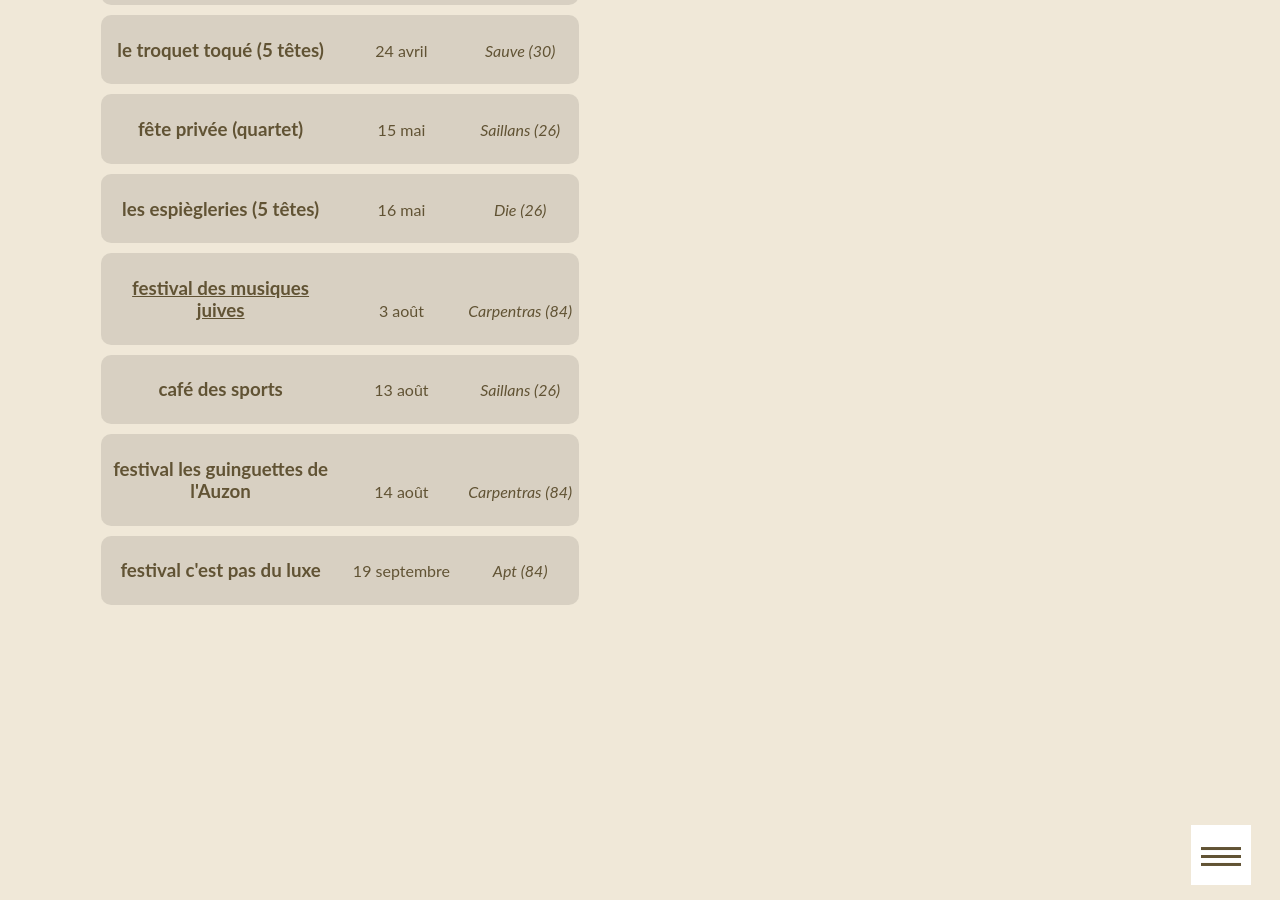
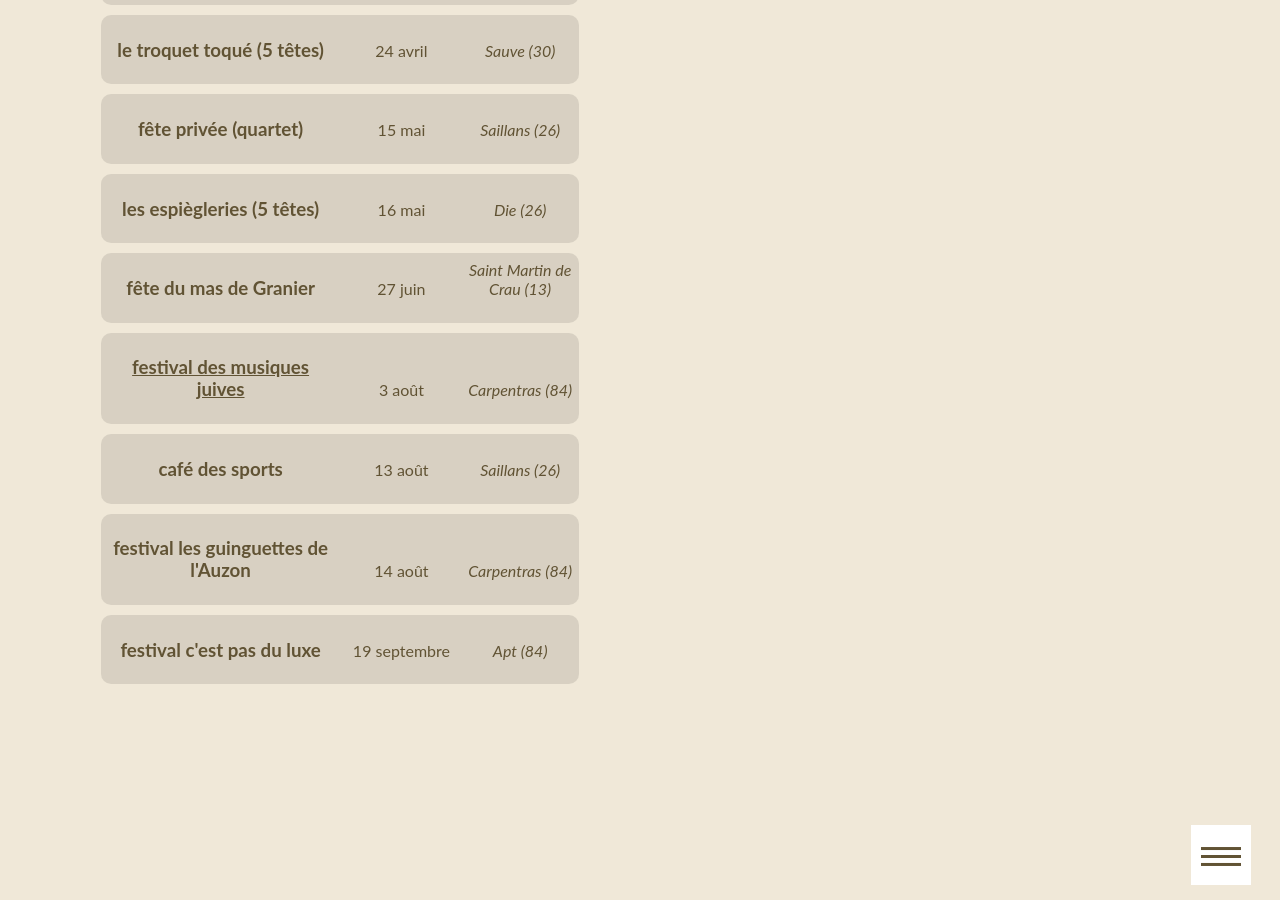
Before and after one commit to ftmftrs/ftmftrs.github.io, a Jekyll site: the page built from concert/index.html, in a window 1280 px wide and 900 px high, scrolled down 1346 px. Built offline with Jekyll 4.4.1, drawn with Linux system fonts in a browser that asks for light colours; Markdown is read by kramdown in place of the engine named in the settings; comment, search, counter and statistics services are not loaded.

Commit message:
Update concerts.yml

```diff
--- a/_data/concerts.yml
+++ b/_data/concerts.yml
@@ -32,6 +32,10 @@
   date: 16 mai
   address: Die (26)
 
+- title: fête du mas de Granier
+  date: 27 juin
+  address: Saint Martin de Crau (13)
+
 - title: festival des musiques juives
   date: 3 août
   address: Carpentras (84)
```
